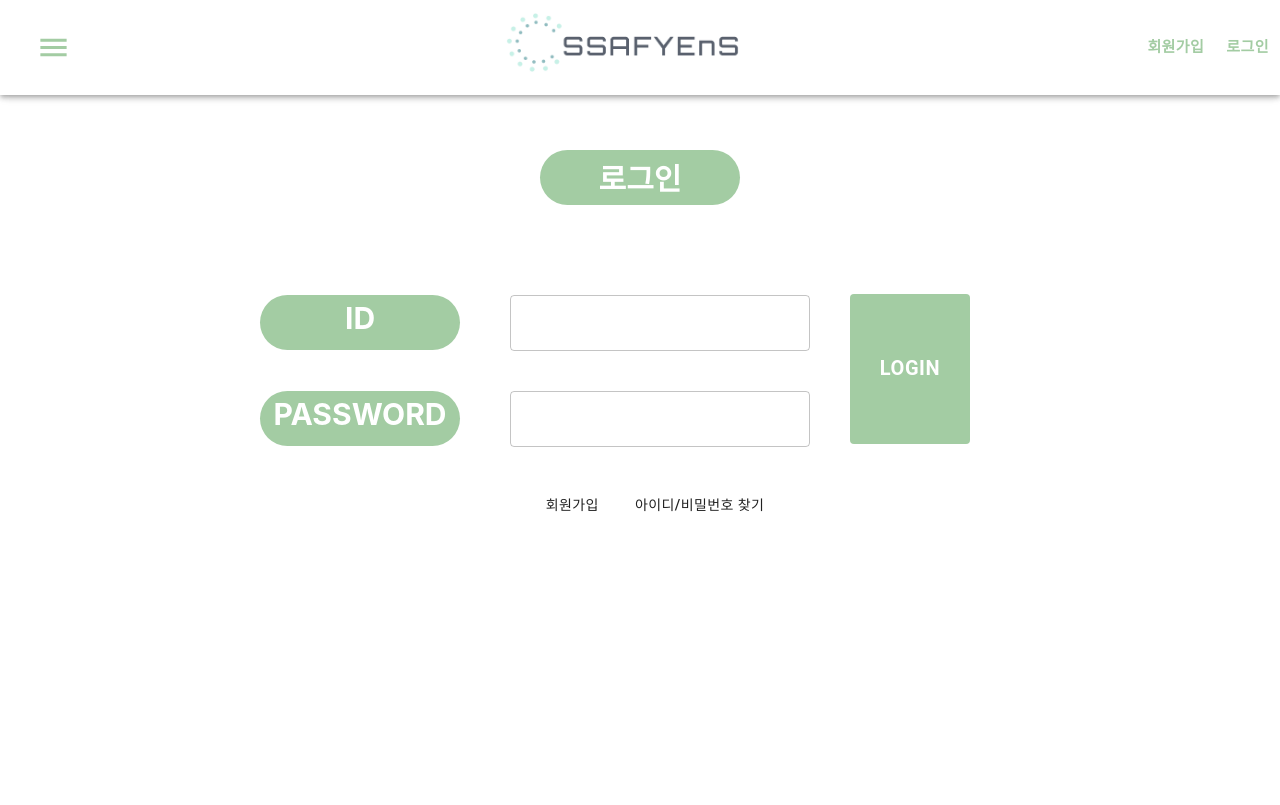
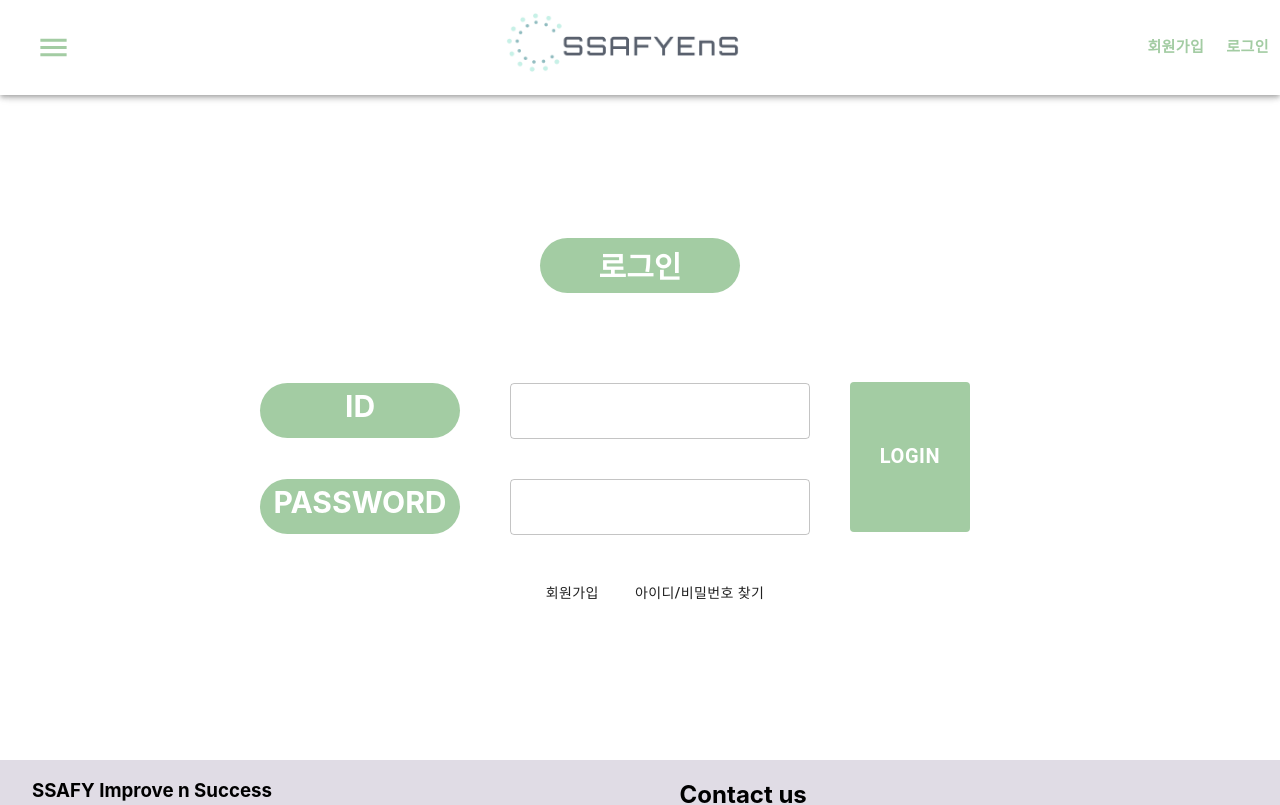
Before and after one commit to wony5248/SSAFYEnS, a React (Create React App) app in the folder frontend/: page /login in a window 1280 px wide. Shown: the top 805 px of the page. Built offline with nearby package versions, Linux system fonts and the light colour scheme.

Commit message:
refactor/css modify

```diff
--- a/frontend/src/components/footers/styles.js
+++ b/frontend/src/components/footers/styles.js
@@ -1,7 +1,6 @@
 import styled from 'styled-components';
 
 const Wrapper = styled.div`
-  overflow:hidden;
   // width: 100%;
   background: #E0DCE5 ;
   margin-bottom : -250px;
--- a/frontend/src/components/login/index.js
+++ b/frontend/src/components/login/index.js
@@ -42,7 +42,7 @@ const Login = () =>{
                 <Grid container justifyContent='space-around' style={{width:'20%'}}>
                     <Grid item >
                         <div style={{background:'#A3CCA3', width:'200px', height:'50px', textAlign:'center',
-                        paddingTop:'5px', marginTop : '50px', borderRadius:45, color:'#ffffff', fontWeight:'bold'}}>
+                        paddingTop:'5px', borderRadius:45, color:'#ffffff', fontWeight:'bold'}}>
                             <div style={{fontSize:30}}>로그인</div>
                         </div>
                     </Grid>
--- a/frontend/src/components/login/styles.js
+++ b/frontend/src/components/login/styles.js
@@ -4,7 +4,9 @@ const Wrapper = styled.div`
   width: 100%;
   background: #ffffff ;
   height : 100% ;
-  padding-bottom : 100px;
+  display: flex;
+  align-items: center;
+  justify-content: center;
 `;
 
 export default Wrapper;
--- a/frontend/src/components/signup/index.js
+++ b/frontend/src/components/signup/index.js
@@ -71,7 +71,7 @@ const SignUp = () =>{
                 <Grid justifyContent='space-around'>
                     <Grid container justifyContent= 'center' style={{justifyContent:'center', alignItems:'center'}}>
                         <div style={{background:'#A3CCA3', width:'200px', height:'50px', textAlign:'center',
-                        paddingTop:'5px', marginTop : '50px', borderRadius:45, color:'#ffffff', fontWeight:'bold'}}>
+                        paddingTop:'5px', borderRadius:45, color:'#ffffff', fontWeight:'bold'}}>
                             <div style={{fontSize:30}}>회원 가입</div>
                         </div>
                     </Grid>
--- a/frontend/src/components/signup/styles.js
+++ b/frontend/src/components/signup/styles.js
@@ -4,7 +4,9 @@ const Wrapper = styled.div`
   width: 100%;
   background: #ffffff ;
   height : 100% ;
-  padding-bottom : 100px;
+  display: flex;
+  align-items: center;
+  justify-content: center;
 `;
 
 export default Wrapper;
--- a/frontend/src/pages/group/index.js
+++ b/frontend/src/pages/group/index.js
@@ -6,9 +6,9 @@ import {Grid} from '@material-ui/core';
 
 const Group = props => {
     return(
-        <div style={{height: '100%'}}>
+        <div style={{height: '100%', display:"flex", flexDirection:"column", justifyContent:"space-between"}}>
             <Header />
-            <Grid style={{minHeight:'100%'}}>
+            <Grid style ={{marginTop: "100px"}}>
                 <Groupcom />
             </Grid>
             <Footer />
--- a/frontend/src/pages/login/index.js
+++ b/frontend/src/pages/login/index.js
@@ -6,9 +6,9 @@ import {Grid} from '@material-ui/core';
 
 const LogIn = props => {
     return(
-        <div style={{height: '100%'}}>
+        <div style={{height: '100%', display:"flex", flexDirection:"column", justifyContent:"space-between"}}>
             <Header />
-            <Grid style={{minHeight:'100%'}}>
+            <Grid>
                 <Login/>
             </Grid>
             <Footer />
--- a/frontend/src/pages/main/index.js
+++ b/frontend/src/pages/main/index.js
@@ -4,7 +4,7 @@ import Footer from '../../components/footers';
 import Mainimg from '../../images/evolution-3885331_1920.jpg'
 const Main = props => {
     return(
-        <div>
+        <div style={{height: '100%', display:"flex", flexDirection:"column", justifyContent:"space-between"}}>
             <Header />
             <img src={Mainimg} alt="main" width="100%"></img>
             <Footer />
--- a/frontend/src/pages/plan/index.js
+++ b/frontend/src/pages/plan/index.js
@@ -6,9 +6,9 @@ import {Grid} from '@material-ui/core';
 
 const Plan = props => {
     return(
-        <div style={{height: '100%'}}>
+        <div style={{height: '100%', display:"flex", flexDirection:"column", justifyContent:"space-between"}}>
             <Header />
-            <Grid style={{minHeight:'100%'}}>
+            <Grid>
                 <Calendar/>
             </Grid>
             <Footer />
--- a/frontend/src/pages/planlist/index.js
+++ b/frontend/src/pages/planlist/index.js
@@ -6,7 +6,7 @@ import {Grid} from '@material-ui/core';
 
 const Plan = props => {
     return(
-        <div style={{height: '100%'}}>
+        <div style={{height: '100%', display:"flex", flexDirection:"column", justifyContent:"space-between"}}>
             <Header />
             <Grid style={{minHeight:'100%'}}>
                 <PlanList/>
--- a/frontend/src/pages/signup/index.js
+++ b/frontend/src/pages/signup/index.js
@@ -6,9 +6,9 @@ import {Grid} from '@material-ui/core';
 
 const Signup = props => {
     return(
-        <div style={{height: '100%'}}>
+        <div style={{height: '100%', display:"flex", flexDirection:"column", justifyContent:"space-between"}}>
             <Header />
-            <Grid style={{minHeight:'100%'}}>
+            <Grid>
                 <SignUp/>
             </Grid>
             <Footer />
```
